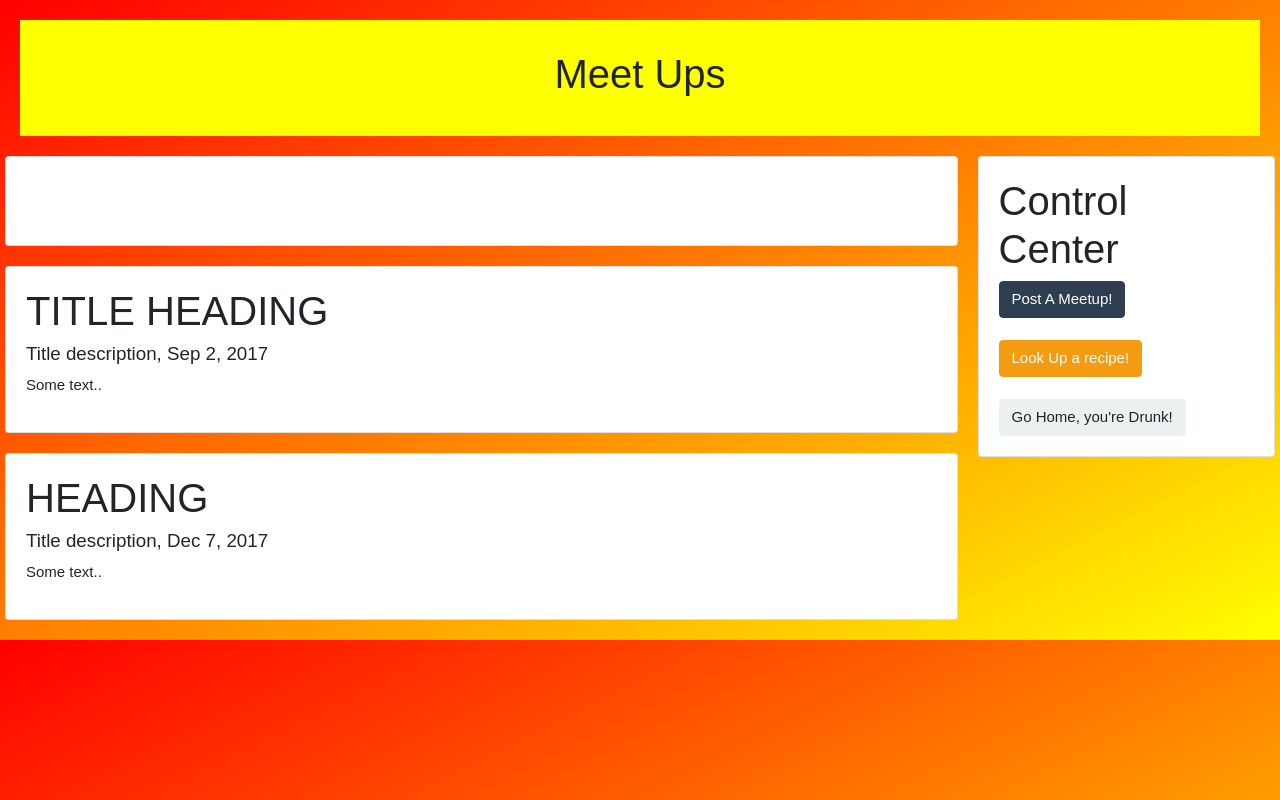
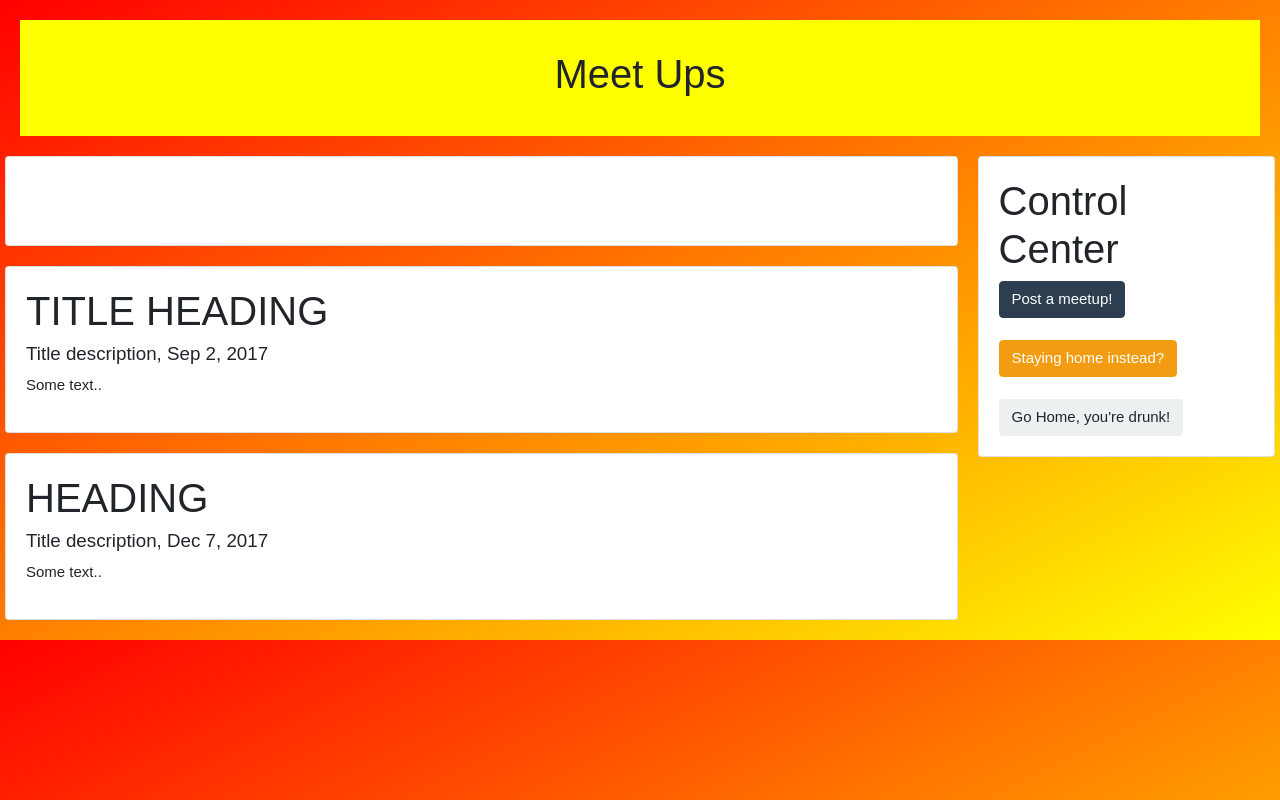
Before and after one commit to zace118/BottomsUp, a website: page public/viewMeetups.html in a window 1280 px wide. Drawn offline with nearby package versions, Linux system fonts and the light colour scheme.

Commit message:
changed routes for side buttons on view.htmls

```diff
--- a/public/viewMeetups.html
+++ b/public/viewMeetups.html
@@ -13,7 +13,8 @@
         body {
             font-family: Arial;
             padding: 20px;
-  background-image: linear-gradient(to bottom right, red, yellow);;
+            background-image: linear-gradient(to bottom right, red, yellow);
+            ;
         }
 
         /* Header/Blog Title */
@@ -62,7 +63,9 @@
 
         /* Responsive layout - when the screen is less than 800px wide, make the two columns stack on top of each other instead of next to each other */
         @media screen and (max-width: 800px) {
-  .leftcolumn, .rightcolumn {
+
+            .leftcolumn,
+            .rightcolumn {
                 width: 100%;
                 padding: 0;
             }
@@ -97,11 +100,12 @@
         <div class="rightcolumn">
             <div class="card">
                 <h2>Control Center</h2>
-            <a href="/meetup.html"><button type="submit" class="btn btn-primary">Post A Meetup!</button></a>
+                <a href="/meetup.html"><button type="submit" class="btn btn-primary">Post a meetup!</button></a>
                 <br>
-            <a href="/recipe.html"><button type="submit" class="btn btn-warning">Look Up a recipe!</button></a>
+                <a href="/viewRecipes.html"><button type="submit" class="btn btn-warning">Staying home
+                        instead?</button></a>
                 <br>
-            <a href="/members.html"><button type="submit" class="btn btn-light">Go Home, you're Drunk!</button></a>
+                <a href="/members.html"><button type="submit" class="btn btn-light">Go Home, you're drunk!</button></a>
             </div>
         </div>
     </div>
```
Also changed, not shown: public/viewRecipes.html (+5 -3 lines). Lines whose indentation alone changed are shown as unchanged.
